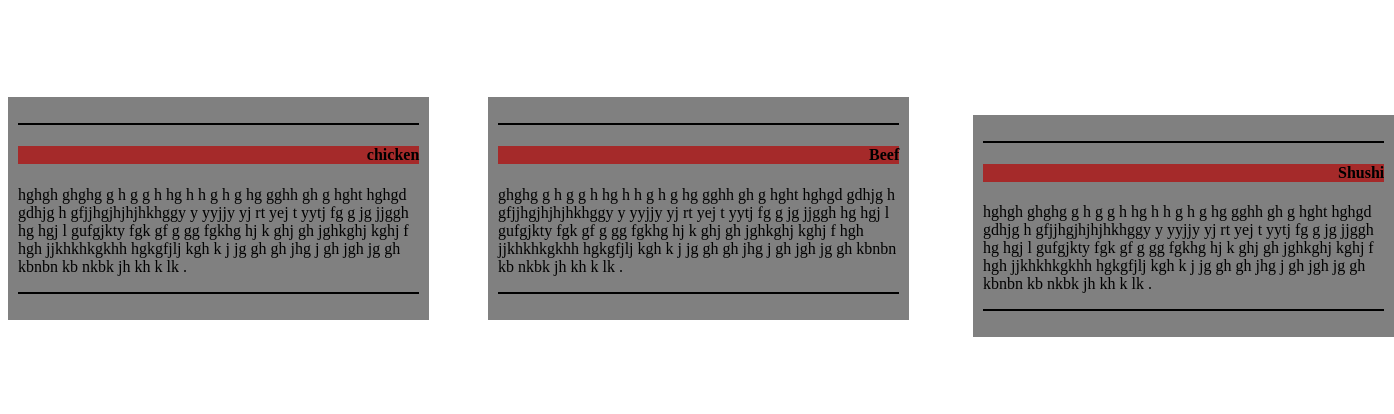
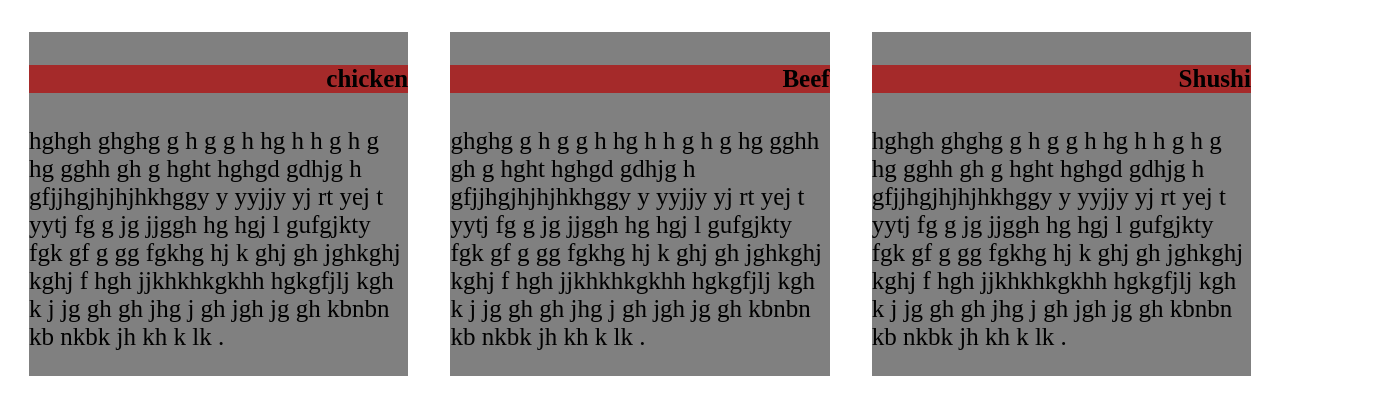
Before and after one commit to kartikey110813/module2-solution, a plain HTML site: page index.html in a window 1280 px wide. Shown: the part 48-462 px from the top of the page, 1394 px wide, since content can reach past the window. Drawn offline with Linux system fonts and the light colour scheme.

Commit message:
Modified files

```diff
--- a/index.html
+++ b/index.html
@@ -3,7 +3,7 @@
     <meta charset="UTF-8">
     <meta name="viewport" content="width=\, initial-scale=1.0">
     <link rel="stylesheet" href="stylesheet.css">
-    <title>Document</title>
+    <title>Assignment solution of module 2</title>
 </head>
 <body>
     <h1> Our Menu </h1>
@@ -32,7 +32,7 @@
      </div>
 
 
-     <div class="c">
+     <div class="c" id="shishi">
      <p>     <h4>Shushi</h4>hghgh ghghg g h g g h hg h h g h g hg gghh gh g hght hghgd gdhjg h
         gfjjhgjhjhjhkhggy  y yyjjy yj    rt yej t
          yytj fg g jg jjggh hg hgj l gufgjkty fgk gf g gg fgkhg hj k
--- a/stylesheet.css
+++ b/stylesheet.css
@@ -16,73 +16,83 @@ h4{
     background-color: brown;
 }
 
-p{
-    border: 1px solid black;
 
+.row{
+    width: 100%;
+    height: auto;
+
+    display: flex;
+    flex-direction: row;
+    justify-content: space-around;
+
+    flex-flow: wrap;
 }
-.row{
-    margin-top: 100px;
+.a{
 
 
-}
-.a {
-  background-color: gray;
-  width: 33%;
-  float: left;
-  height: fit-content;
-  padding: 10px;
+    height: max-content;
+    background: gray;
+    margin: 20px;
+    box-sizing: border-box;
+    font-size: 25px;
 
 }
 .b{
-    padding: 10px;
-    width: 33%;
-    height: fit-content;
-  background-color: gray;
-  margin-inline-start: 480px;
+
+
+    height: max-content;
+    background: gray;
+    margin: 20px;
+    box-sizing: border-box;
+    font-size: 25px;
+
 }
+.c{
 
-.c{
-    padding: 10px;
-    margin-right: 20px;
-    width: 33%;
-    height: fit-content;
-    position: relative;
-    top: -205px;
-    left: 965px;
-  background-color: gray;
-}
 
-@media(min-width:1200px){
-    .a  {
-        width: 33.33%
-    }
-    .b  {
-        width: 33.33%
-    }
-    .c  {
-        width: 33.33%
-    }
+    height: max-content;
+    background: gray;
+    margin: 20px;
+    box-sizing: border-box;
+    font-size: 25px;
 
 }
 
-@media(min-width:992px)and(max-width:1199px) {
+@media (min-width:992px) {
     .a {
-        width: 50%;
+        width: 30%;
+
     }
+    .b{
+        width: 30%;
+    }
+    .c{
+        width: 30%;
+    }
+}
 
+@media (min-width:768px) and (max-width:991px) {
+    .a {
+        width: 40%;
+}
+
+.b{
+    width: 40%;
+}
+    .c{
+        width: 100%;
+    }
+}
+
+@media (max-width:767px) {
+    .a {
+        width: 100%;
+    }
     .b{
-        width: 50%;
+        width: 100%;
     }
     .c{
         width: 100%;
 
     }
 }
-
-@media(max-width:992px){
-    .a , .b , .c {
-        width: 100%;
-
-
-    }
-}
```
